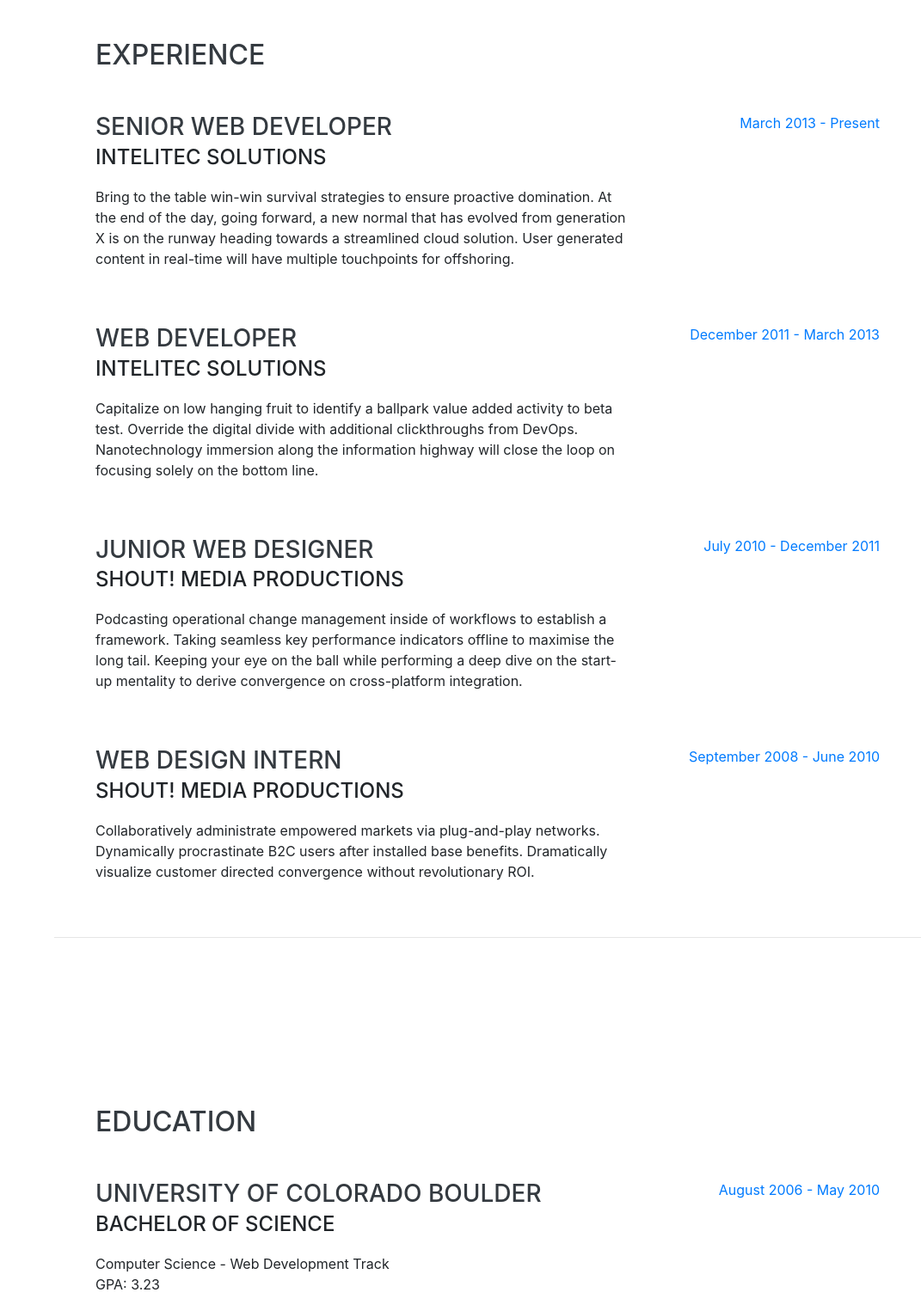
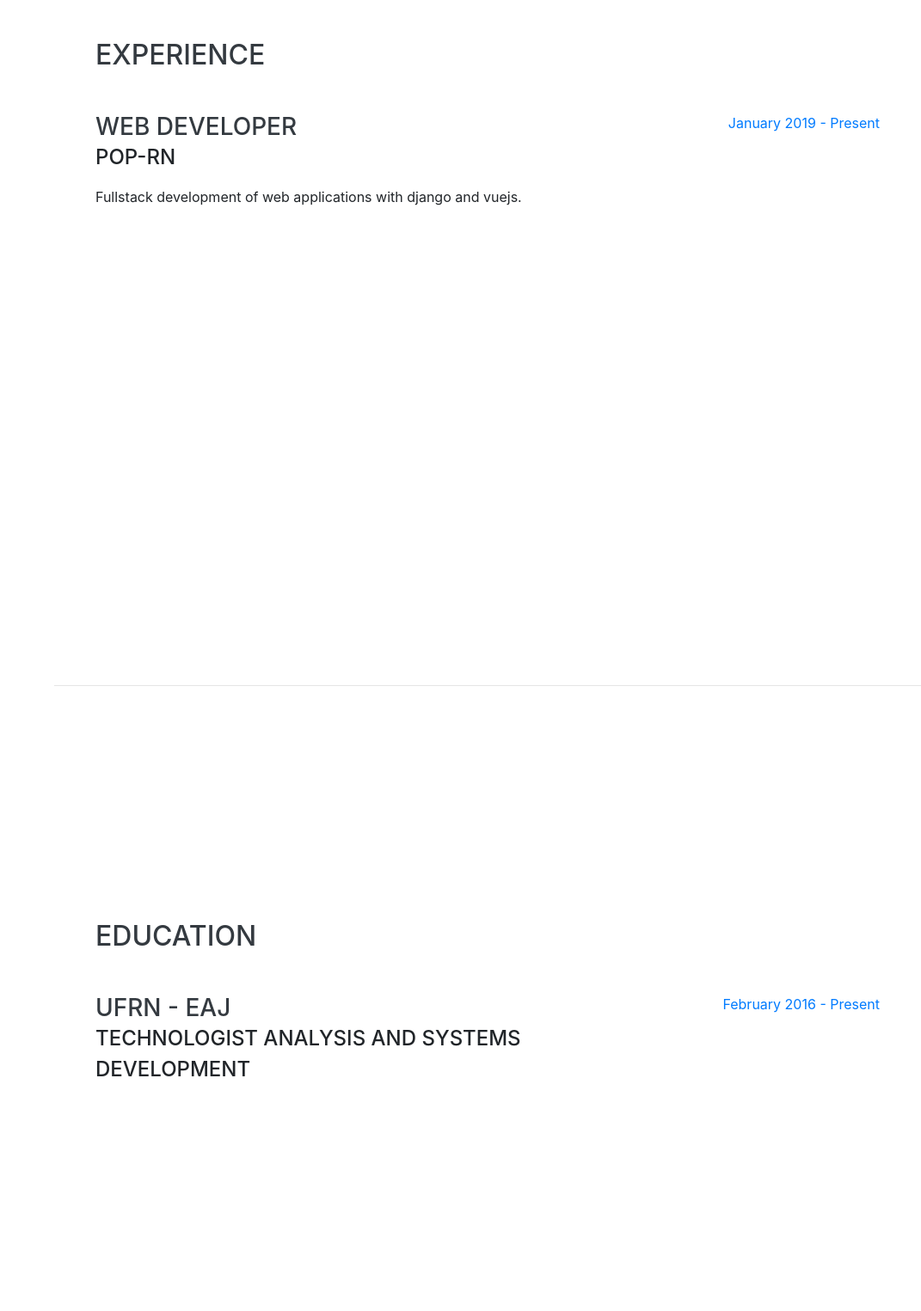
Before and after one commit to brunogeek9/brunogeek9.github.io, a website with bundled scripts: page index.html in a window 1280 px wide. Shown: the part 804-2329 px from the top of the page at 86% size, without its empty margins (209-1280 px from the left). Built offline with nearby package versions, Linux system fonts and the light colour scheme; a web font is replaced by a local one.

Commit message:
adição de sessão de formações e experiencia

```diff
--- a/index.html
+++ b/index.html
@@ -94,51 +94,16 @@
 
                 <div class="resume-item d-flex flex-column flex-md-row justify-content-between mb-5">
                     <div class="resume-content">
-                        <h3 class="mb-0">Senior Web Developer</h3>
-                        <div class="subheading mb-3">Intelitec Solutions</div>
-                        <p>Bring to the table win-win survival strategies to ensure proactive domination. At the end of the day, going forward, a new normal that has evolved from generation X is on the runway heading towards a streamlined cloud solution.
-                            User generated content in real-time will have multiple touchpoints for offshoring.</p>
+                        <h3 class="mb-0">Web Developer</h3>
+                        <div class="subheading mb-3">PoP-RN</div>
+                        <p>
+                            Fullstack development of web applications with django and vuejs.
+                        </p>
                     </div>
                     <div class="resume-date text-md-right">
-                        <span class="text-primary">March 2013 - Present</span>
+                        <span class="text-primary">January 2019 - Present</span>
                     </div>
                 </div>
-
-                <div class="resume-item d-flex flex-column flex-md-row justify-content-between mb-5">
-                    <div class="resume-content">
-                        <h3 class="mb-0">Web Developer</h3>
-                        <div class="subheading mb-3">Intelitec Solutions</div>
-                        <p>Capitalize on low hanging fruit to identify a ballpark value added activity to beta test. Override the digital divide with additional clickthroughs from DevOps. Nanotechnology immersion along the information highway will close
-                            the loop on focusing solely on the bottom line.</p>
-                    </div>
-                    <div class="resume-date text-md-right">
-                        <span class="text-primary">December 2011 - March 2013</span>
-                    </div>
-                </div>
-
-                <div class="resume-item d-flex flex-column flex-md-row justify-content-between mb-5">
-                    <div class="resume-content">
-                        <h3 class="mb-0">Junior Web Designer</h3>
-                        <div class="subheading mb-3">Shout! Media Productions</div>
-                        <p>Podcasting operational change management inside of workflows to establish a framework. Taking seamless key performance indicators offline to maximise the long tail. Keeping your eye on the ball while performing a deep dive on the
-                            start-up mentality to derive convergence on cross-platform integration.</p>
-                    </div>
-                    <div class="resume-date text-md-right">
-                        <span class="text-primary">July 2010 - December 2011</span>
-                    </div>
-                </div>
-
-                <div class="resume-item d-flex flex-column flex-md-row justify-content-between">
-                    <div class="resume-content">
-                        <h3 class="mb-0">Web Design Intern</h3>
-                        <div class="subheading mb-3">Shout! Media Productions</div>
-                        <p>Collaboratively administrate empowered markets via plug-and-play networks. Dynamically procrastinate B2C users after installed base benefits. Dramatically visualize customer directed convergence without revolutionary ROI.</p>
-                    </div>
-                    <div class="resume-date text-md-right">
-                        <span class="text-primary">September 2008 - June 2010</span>
-                    </div>
-                </div>
-
             </div>
 
         </section>
@@ -151,27 +116,13 @@
 
                 <div class="resume-item d-flex flex-column flex-md-row justify-content-between mb-5">
                     <div class="resume-content">
-                        <h3 class="mb-0">University of Colorado Boulder</h3>
-                        <div class="subheading mb-3">Bachelor of Science</div>
-                        <div>Computer Science - Web Development Track</div>
-                        <p>GPA: 3.23</p>
+                        <h3 class="mb-0">UFRN - EAJ</h3>
+                        <div class="subheading mb-3">Technologist Analysis And Systems Development</div>
                     </div>
                     <div class="resume-date text-md-right">
-                        <span class="text-primary">August 2006 - May 2010</span>
+                        <span class="text-primary">February 2016 - Present</span>
                     </div>
                 </div>
-
-                <div class="resume-item d-flex flex-column flex-md-row justify-content-between">
-                    <div class="resume-content">
-                        <h3 class="mb-0">James Buchanan High School</h3>
-                        <div class="subheading mb-3">Technology Magnet Program</div>
-                        <p>GPA: 3.56</p>
-                    </div>
-                    <div class="resume-date text-md-right">
-                        <span class="text-primary">August 2002 - May 2006</span>
-                    </div>
-                </div>
-
             </div>
         </section>
 
```
